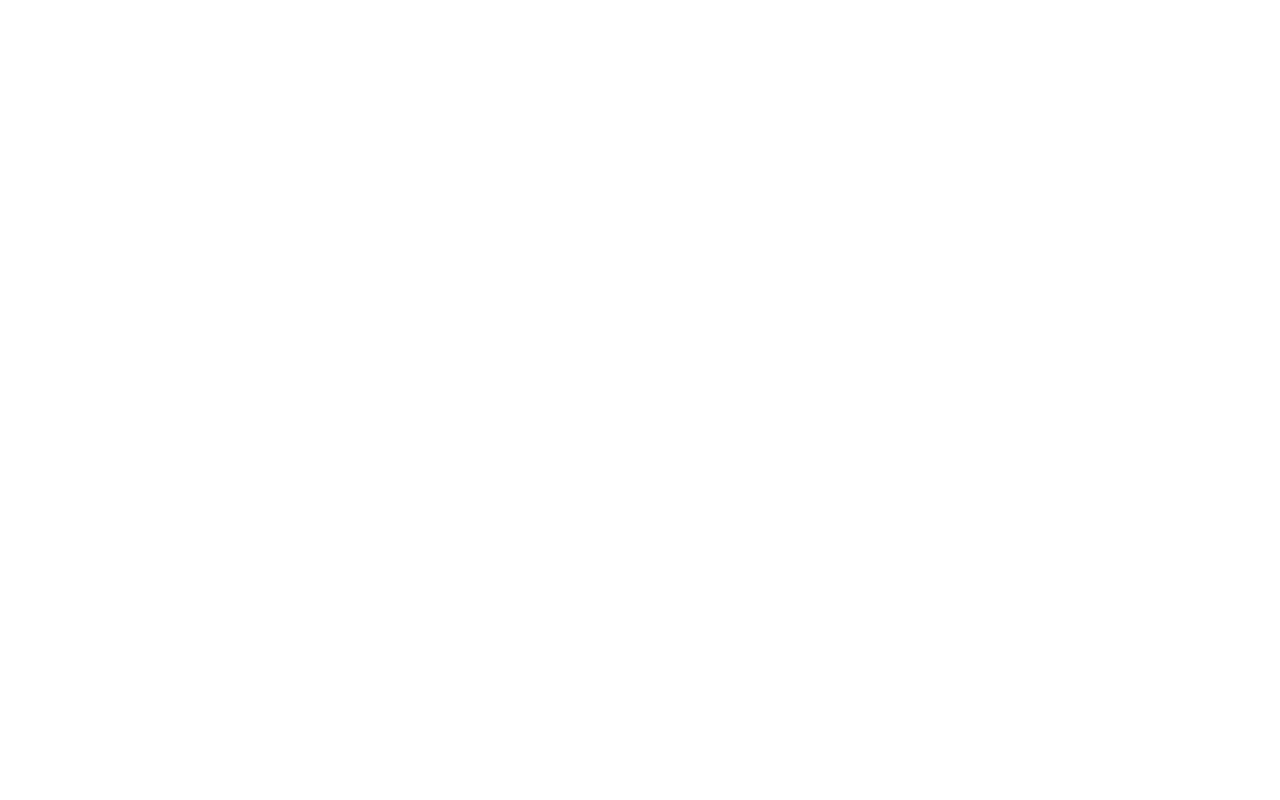
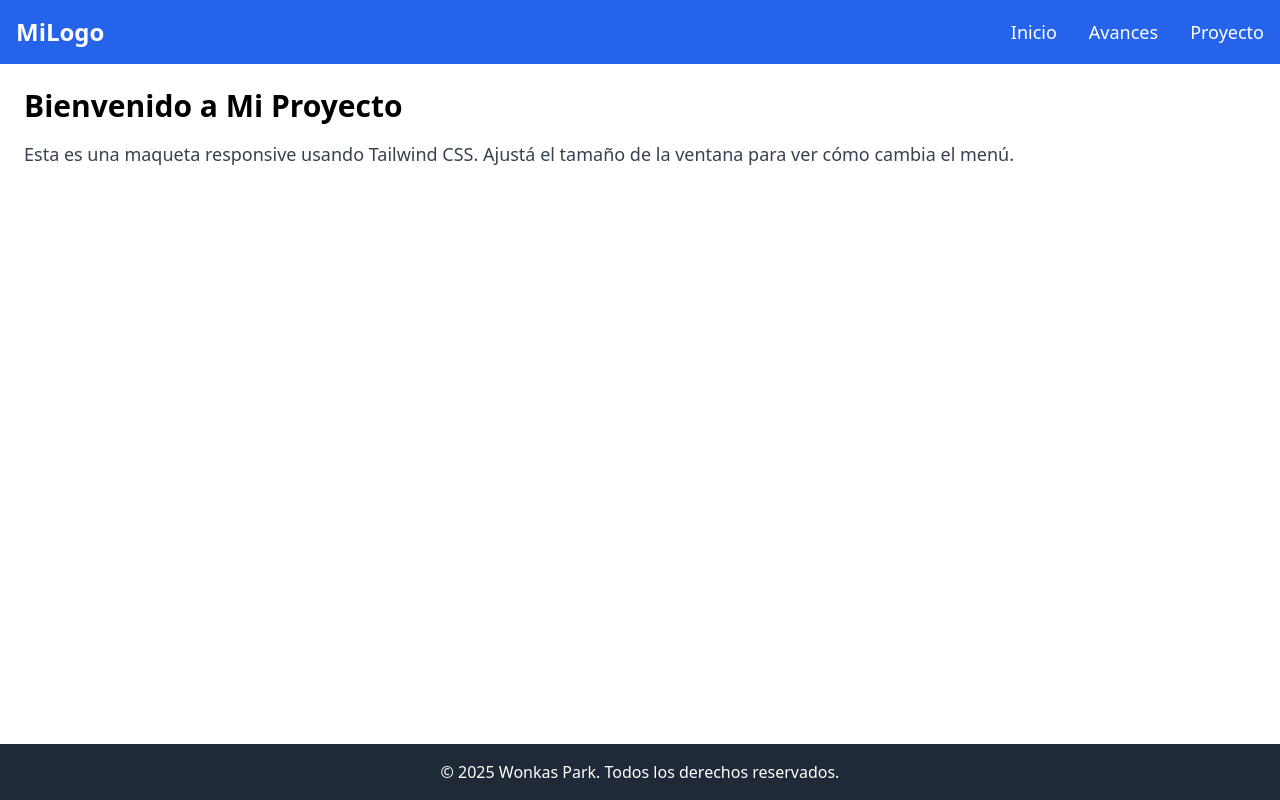
Before and after one commit to ElizabethCorrea13/tpGrupal, a website: page index.html in a window 1280 px wide. Drawn offline with nearby package versions, Linux system fonts and the light colour scheme.

Commit message:
maqueta basica

```diff
--- a/index.html
+++ b/index.html
@@ -1,11 +1,66 @@
 <!DOCTYPE html>
-<html lang="en">
+<html lang="es">
 <head>
-    <meta charset="UTF-8">
-    <meta name="viewport" content="width=device-width, initial-scale=1.0">
-    <title>Document</title>
+  <meta charset="UTF-8" />
+  <meta name="viewport" content="width=device-width, initial-scale=1" />
+  <title>Wonkas Park</title>
+  <script src="https://cdn.tailwindcss.com"></script>
 </head>
-<body>
+<body class="flex flex-col min-h-screen">
+
+  <!-- Header -->
+  <header class="bg-blue-600 text-white">
+    <nav class="container mx-auto flex items-center justify-between p-4">
+      <!-- Logo -->
+      <div class="text-2xl font-bold">
+        <a href="#" class="hover:text-gray-300">MiLogo</a>
+      </div>
+
+      <!-- Menú desktop -->
+      <ul class="hidden md:flex space-x-8 text-lg">
+        <li><a href="#" class="hover:text-gray-300">Inicio</a></li>
+        <li><a href="#" class="hover:text-gray-300">Avances</a></li>
+        <li><a href="#" class="hover:text-gray-300">Proyecto</a></li>
+      </ul>
+
+      <!-- Botón menú móvil -->
+      <button id="btnMenu" class="md:hidden focus:outline-none" aria-label="Abrir menú">
+        <svg class="w-8 h-8" fill="none" stroke="currentColor" stroke-width="2" viewBox="0 0 24 24">
+          <path stroke-linecap="round" stroke-linejoin="round" d="M4 6h16M4 12h16M4 18h16" />
+        </svg>
+      </button>
+    </nav>
+
+    <!-- Menú móvil oculto por defecto -->
+    <ul id="menuMobile" class="hidden flex flex-col space-y-4 p-4 bg-blue-700 md:hidden">
+      <li><a href="#" class="block hover:text-gray-300">Inicio</a></li>
+      <li><a href="#" class="block hover:text-gray-300">Avances</a></li>
+      <li><a href="#" class="block hover:text-gray-300">Proyecto</a></li>
+    </ul>
+  </header>
+
+  <!-- Main -->
+  <main class="flex-grow container mx-auto p-6">
+    <h1 class="text-3xl font-bold mb-4">Bienvenido a Mi Proyecto</h1>
+    <p class="text-lg text-gray-700">
+      Esta es una maqueta responsive usando Tailwind CSS. Ajustá el tamaño de la ventana para ver cómo cambia el menú.
+    </p>
+  </main>
+
+  <!-- Footer -->
+  <footer class="bg-gray-800 text-white p-4 text-center">
+    &copy; 2025 Wonkas Park. Todos los derechos reservados.
+  </footer>
+
+  <script>
+    // Toggle menú móvil
+    const btnMenu = document.getElementById('btnMenu');
+    const menuMobile = document.getElementById('menuMobile');
+
+    btnMenu.addEventListener('click', () => {
+      menuMobile.classList.toggle('hidden');
+    });
+  </script>
 
 </body>
 </html>
--- /dev/null
+++ b/src/style.css
@@ -0,0 +1 @@
+@import "tailwindcss";
--- /dev/null
+++ b/vite.config.js
@@ -0,0 +1,5 @@
+import { defineConfig } from 'vite'
+
+export default defineConfig({
+  // No necesitas plugins para usar Tailwind con Vite
+})
```
Also changed, not shown: package.json (added, +15 -0 lines), avances.html (added), proyecto.html (added), 2 other files.
